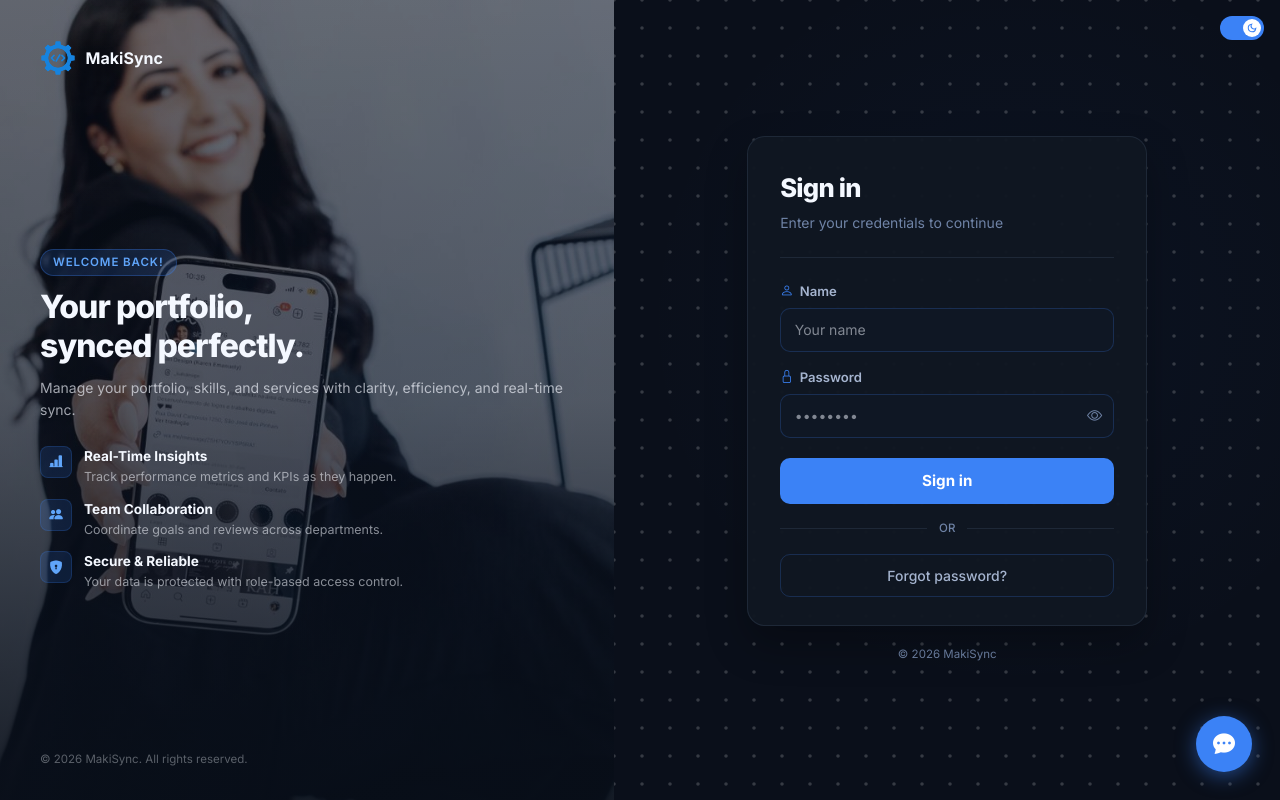
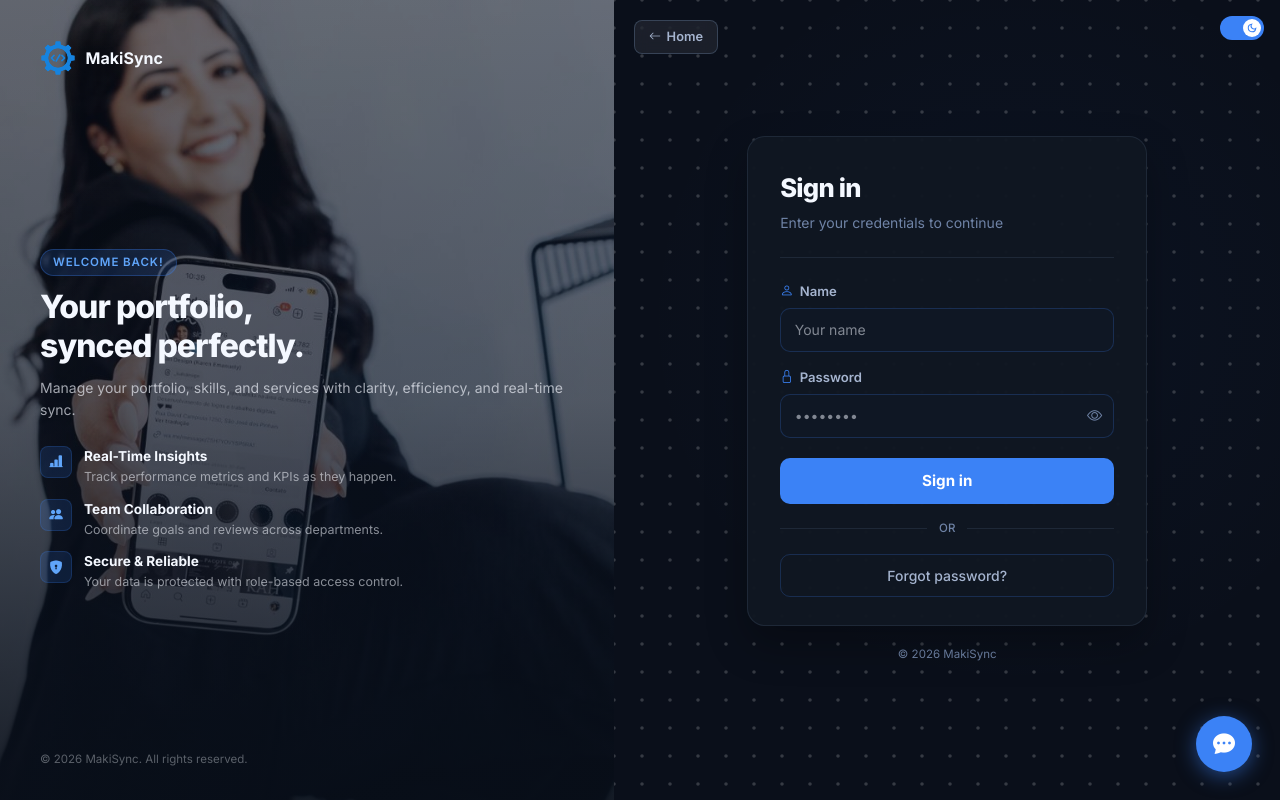
Before and after one commit to makinity/MakiSync, a Next.js app: page /login in a window 1280 px wide. Built offline with nearby package versions, Linux system fonts and the light colour scheme.

Commit message:
Fix minor issues

```diff
--- a/src/app/(public)/page.tsx
+++ b/src/app/(public)/page.tsx
@@ -109,7 +109,7 @@ function Navbar() {
             </button>
           ))}
         </div>
-        {/* Theme toggle + Hamburger — right side */}
+        {/* Theme toggle + Login + Hamburger — right side */}
         <div style={{marginLeft:'auto',display:'flex',alignItems:'center',gap:10}}>
           <button onClick={toggle} style={{width:48,height:26,borderRadius:99,border:'none',cursor:'pointer',background:dark?'var(--admin-accent)':'#cbd5e1',transition:'background 0.2s',display:'flex',alignItems:'center',padding:'0 3px',flexShrink:0}} title={dark?'Switch to light':'Switch to dark'}>
             <motion.span animate={{x:dark?22:0}} transition={{type:'spring',stiffness:500,damping:30}} style={{width:20,height:20,borderRadius:'50%',background:'#fff',display:'flex',alignItems:'center',justifyContent:'center',flexShrink:0}}>
@@ -119,6 +119,10 @@ function Navbar() {
               }
             </motion.span>
           </button>
+          <a href="/login" className="nav-login" style={{display:'flex',alignItems:'center',gap:'0.35rem',padding:'0.35rem 0.85rem',borderRadius:8,border:'1px solid var(--admin-border-strong)',background:'transparent',color:'var(--admin-text-secondary)',fontSize:'0.8rem',fontWeight:600,textDecoration:'none',transition:'all 0.2s',flexShrink:0}}>
+            <i className="bi bi-box-arrow-in-right" style={{fontSize:'0.8rem'}}/>
+            Login
+          </a>
           <button className="nav-hamburger" onClick={()=>setOpen(o=>!o)} style={{background:'none',border:'none',cursor:'pointer',color:'var(--admin-text-primary)',fontSize:22,display:'none',padding:'4px 6px',alignItems:'center'}}>
             <i className={`bi ${open?'bi-x':'bi-list'}`}/>
           </button>
@@ -128,6 +132,12 @@ function Navbar() {
         @media(max-width:768px){
           .nav-links{display:none!important}
           .nav-hamburger{display:flex!important;align-items:center}
+          .nav-login{display:none!important}
+        }
+        .nav-login:hover{
+          color:var(--admin-accent)!important;
+          border-color:var(--admin-accent)!important;
+          background:rgba(59,130,246,0.08)!important;
         }
       `}</style>
       {/* Mobile drawer overlay */}
@@ -466,12 +476,12 @@ function CertsSec({items,lb}:{items:Certification[];lb:(s:LightboxState)=>void})
   return (
     <Sec id="certifications">
       <SectionTitle label="Credentials" title="Certifications" sub="Professional qualifications and achievements"/>
-      <div style={{display:'grid',gridTemplateColumns:'repeat(auto-fill,minmax(260px,1fr))',gap:24}}>
+      <div style={{display:'grid',gridTemplateColumns:'repeat(auto-fill,minmax(360px,1fr))',gap:24}}>
         {items.map((c,i)=>{
           const exp=isExpired(c.expiry_date);
           return (
             <motion.div key={c.id} {...fadeUp} transition={{...fadeUp.transition,delay:i*0.08}} style={{background:'var(--admin-card)',border:`1px solid ${exp?'rgba(248,113,113,0.25)':'var(--admin-border)'}`,borderRadius:14,overflow:'hidden'}}>
-              <div onClick={()=>c.image_url&&lb({open:true,image:c.image_url,title:c.title,desc:c.issuer||''})} style={{width:'100%',paddingBottom:'56.25%',position:'relative',background:'var(--admin-bg-secondary)',cursor:c.image_url?'zoom-in':'default'}}>
+              <div onClick={()=>c.image_url&&lb({open:true,image:c.image_url,title:c.title,desc:c.issuer||''})} style={{width:'100%',paddingBottom:'72%',position:'relative',background:'var(--admin-bg-secondary)',cursor:c.image_url?'zoom-in':'default'}}>
                 {c.image_url&&<img src={c.image_url} alt={c.title} style={{position:'absolute',inset:0,width:'100%',height:'100%',objectFit:'cover'}} loading="lazy"/>}
                 {!c.image_url&&<div style={{position:'absolute',inset:0,display:'flex',alignItems:'center',justifyContent:'center'}}><i className="bi bi-award-fill" style={{fontSize:'2.5rem',color:'rgba(59,130,246,0.2)'}}/></div>}
                 {exp&&<div style={{position:'absolute',top:8,right:8,background:'rgba(239,68,68,0.9)',color:'#fff',padding:'3px 10px',borderRadius:99,fontSize:'0.65rem',fontWeight:700}}>EXPIRED</div>}
--- a/src/app/login/page.tsx
+++ b/src/app/login/page.tsx
@@ -315,6 +315,37 @@ export default function LoginPage() {
             position: 'absolute', inset: 0, width: '100%', height: '100%',
             pointerEvents: 'none', zIndex: 0,
           }} />
+
+          {/* Home button — top-left of right panel */}
+          <a
+            href="/"
+            title="Back to Home"
+            style={{
+              position: 'absolute', top: '1.25rem', left: '1.25rem', zIndex: 2,
+              display: 'inline-flex', alignItems: 'center', gap: '0.35rem',
+              padding: '0.4rem 0.85rem', borderRadius: 8,
+              border: '1px solid rgba(140,171,214,0.25)',
+              background: 'rgba(255,255,255,0.07)',
+              backdropFilter: 'blur(8px)',
+              color: 'var(--admin-text-secondary)',
+              fontSize: '0.8rem', fontWeight: 600, textDecoration: 'none',
+              transition: 'all 0.15s',
+            }}
+            onMouseEnter={e => {
+              (e.currentTarget as HTMLElement).style.color = 'var(--admin-accent)';
+              (e.currentTarget as HTMLElement).style.borderColor = 'var(--admin-accent)';
+              (e.currentTarget as HTMLElement).style.background = 'rgba(59,130,246,0.1)';
+            }}
+            onMouseLeave={e => {
+              (e.currentTarget as HTMLElement).style.color = 'var(--admin-text-secondary)';
+              (e.currentTarget as HTMLElement).style.borderColor = 'rgba(140,171,214,0.25)';
+              (e.currentTarget as HTMLElement).style.background = 'rgba(255,255,255,0.07)';
+            }}
+          >
+            <i className="bi bi-arrow-left" style={{ fontSize: '0.75rem' }} />
+            Home
+          </a>
+
           <div className="login-card" style={{ position: 'relative', zIndex: 1 }}>
             {/* Header */}
             <div style={{ marginBottom: '1.5rem' }}>
```
